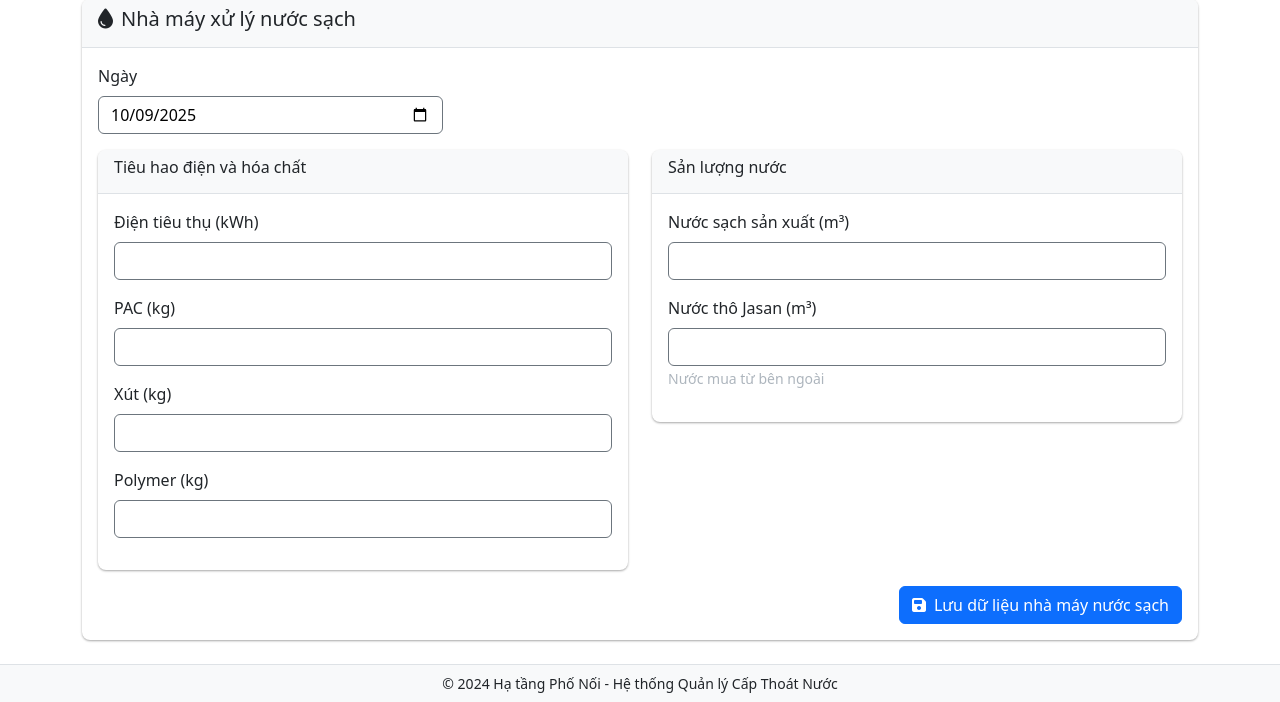
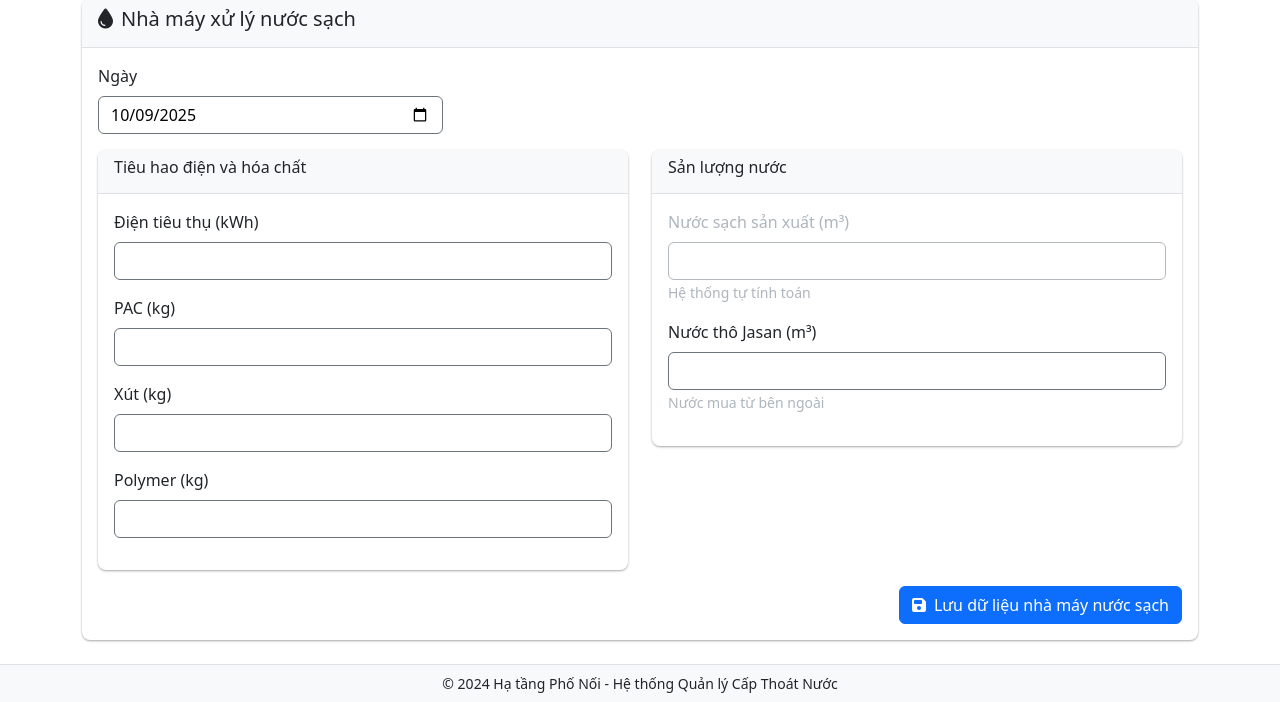
Before and after one commit to hieutt-vinatex/WaterSystem, a Flask app: page /data-entry in a window 1280 px wide, after a click on "Nhà máy nước sạch". Shown: the part 259-961 px from the top of the page. Run offline with Flask 3, Linux system fonts and the light colour scheme; a user stored in the database is signed in; data comes from the database, SQL or seed files in the repository; some libraries are stand-ins or nearby versions.

Commit message:
update Nước sạch sx data entry không nhập

```diff
--- a/templates/data_entry.html
+++ b/templates/data_entry.html
@@ -139,8 +139,9 @@
                                 </div>
                                 <div class="card-body">
                                     <div class="mb-3">
-                                        <label class="form-label">Nước sạch sản xuất (m³)</label>
-                                        <input type="number" class="form-control" name="clean_water_output" step="0.1" min="0">
+                                        <label class="form-label text-muted">Nước sạch sản xuất (m³)</label>
+                                        <input type="number" class="form-control" name="clean_water_output" step="0.1" min="0" disabled style="opacity: 0.5; background-color: #f8f9fa;">
+                                        <small class="text-muted">Hệ thống tự tính toán</small>
                                     </div>
                                     <div class="mb-3">
                                         <label class="form-label">Nước thô Jasan (m³)</label>
```
